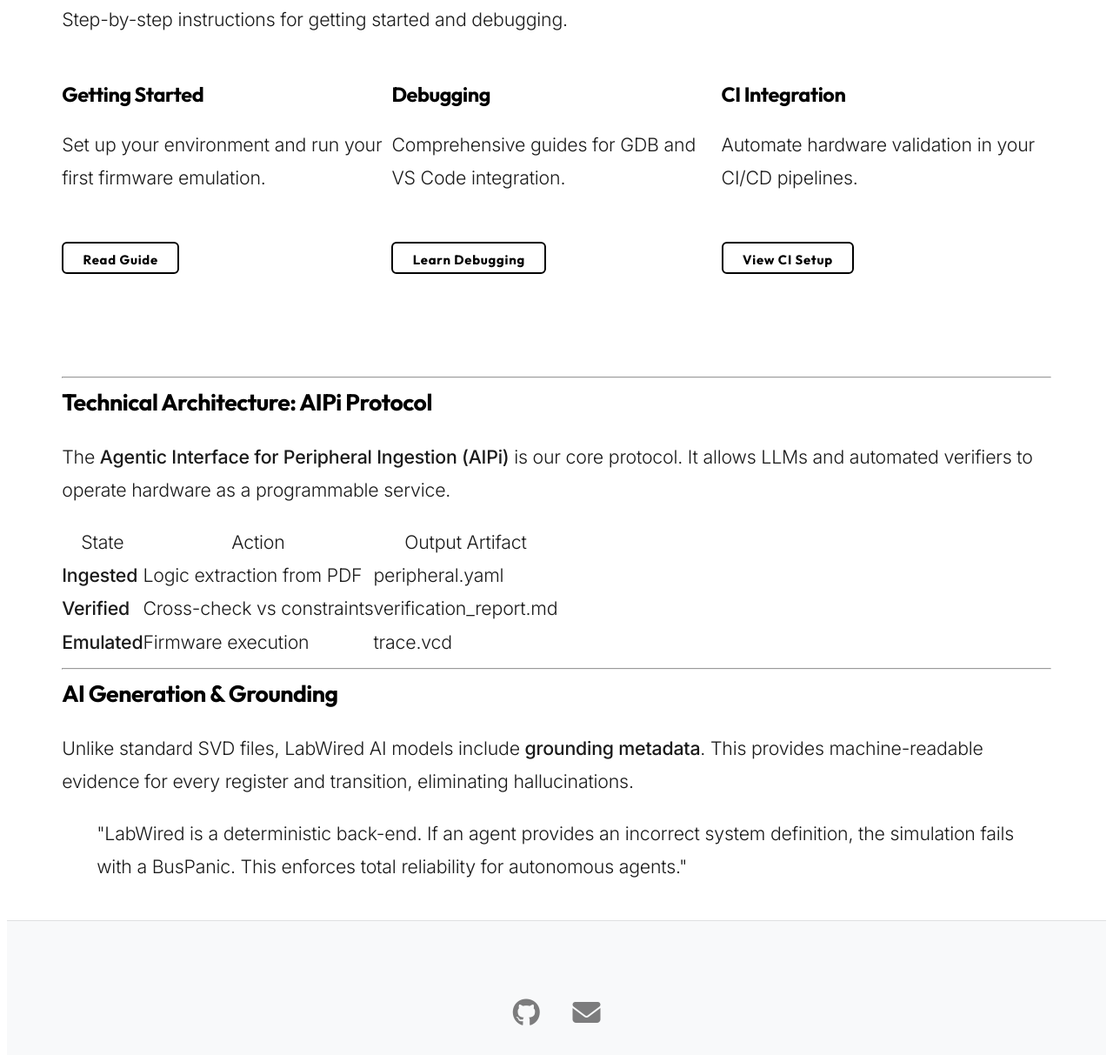
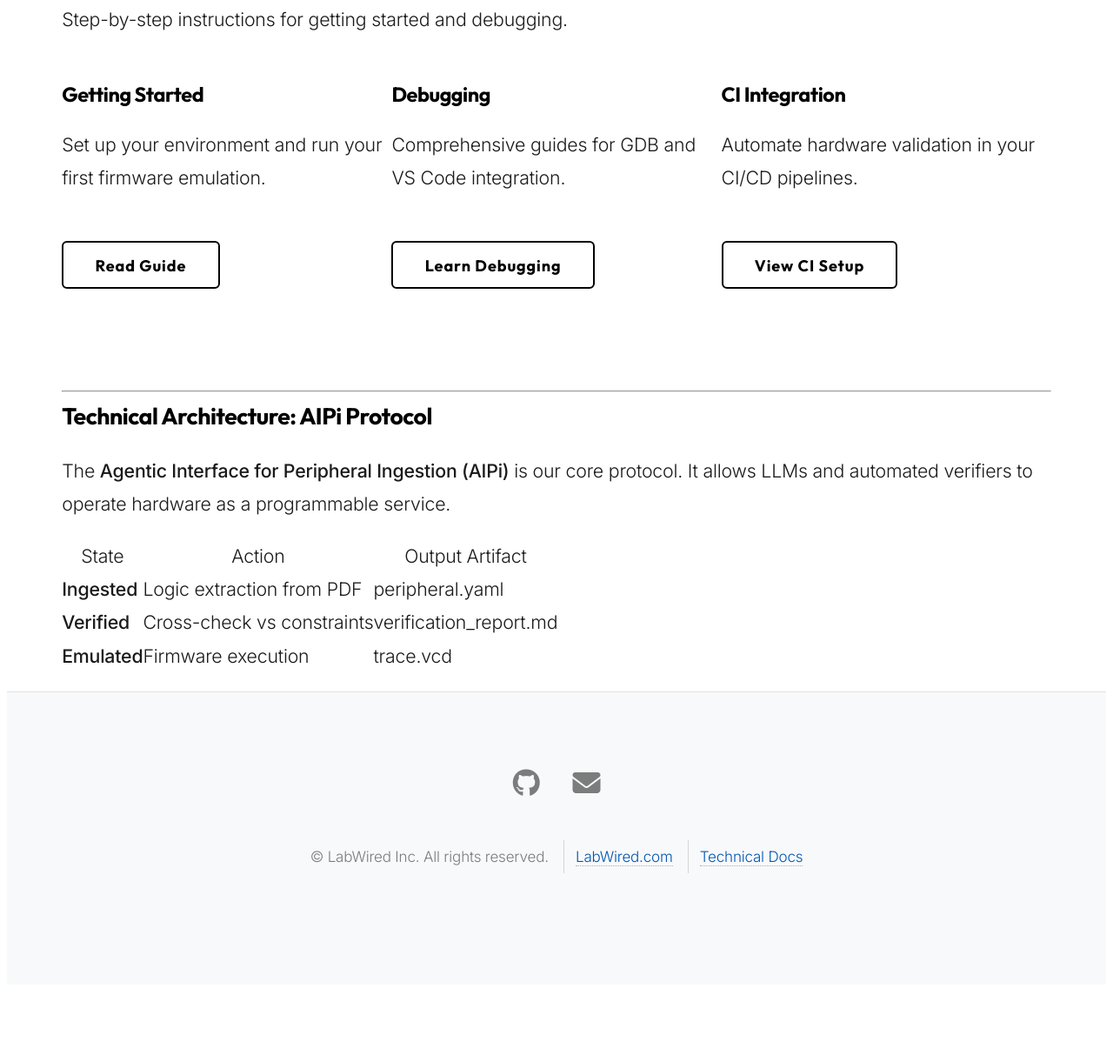
Before and after one commit to w1ne/labwired-landing, a website: page docs.html in a window 1280 px wide. Shown: the part 1384-2597 px from the top of the page at 87% size. After the commit the page ends 2524 px from the top, so only its background shows below. Drawn offline with Linux system fonts and the light colour scheme.

```diff
--- a/docs.html
+++ b/docs.html
@@ -163,22 +163,6 @@
                             </table>
                         </div>
                     </section>
-
-                    <hr />
-
-                    <section id="ai-generation">
-                        <h3>AI Generation & Grounding</h3>
-                        <p>Unlike standard SVD files, LabWired AI models include <strong>grounding metadata</strong>.
-                            This provides machine-readable evidence for every register and transition, eliminating
-                            hallucinations.</p>
-                        <blockquote>
-                            "LabWired is a deterministic back-end. If an agent provides an incorrect system definition,
-                            the simulation fails with a BusPanic. This enforces total reliability for autonomous
-                            agents."
-                        </blockquote>
-                    </section>
-
-                </section>
             </div>
         </div>
 
--- a/style.css
+++ b/style.css
@@ -1267,10 +1267,10 @@ ul.alt li a i {
 }
 
 .button.small {
-    font-size: 0.7em;
-    height: 2.5em;
-    line-height: 2.5em;
-    padding: 0 1.5em;
+    font-size: 0.85em;
+    height: 3em;
+    line-height: 3em;
+    padding: 0 2em;
 }
 
 section h3 i {
```
Also changed, not shown: index.html (+1 -5 lines).
